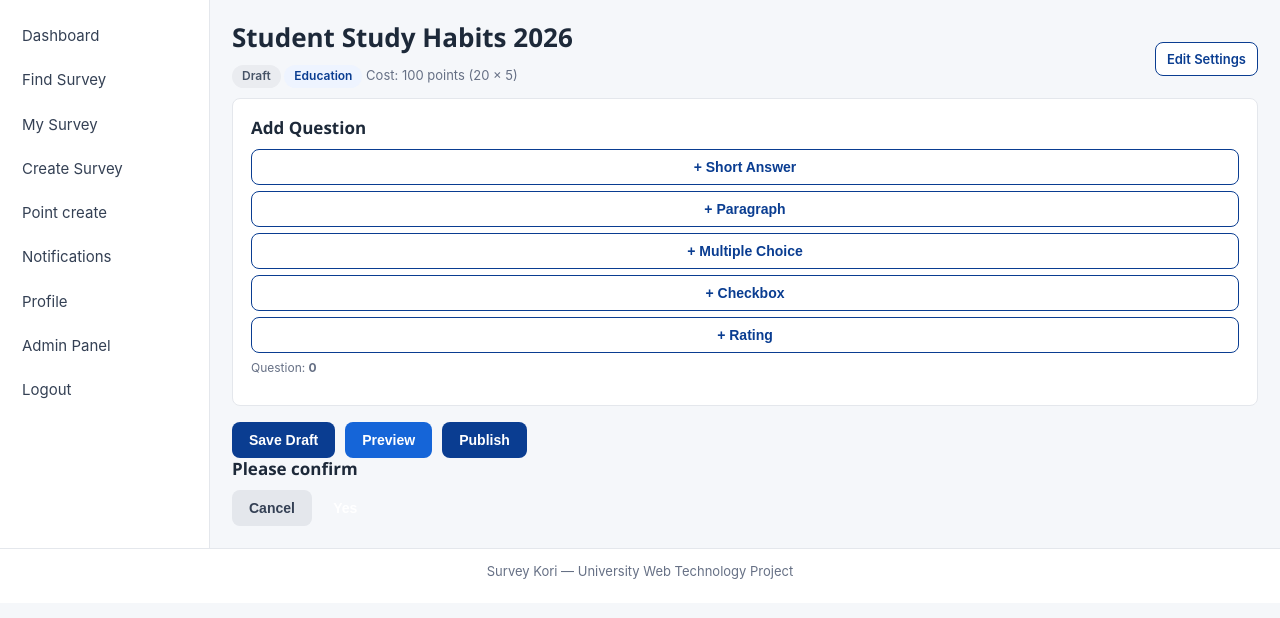
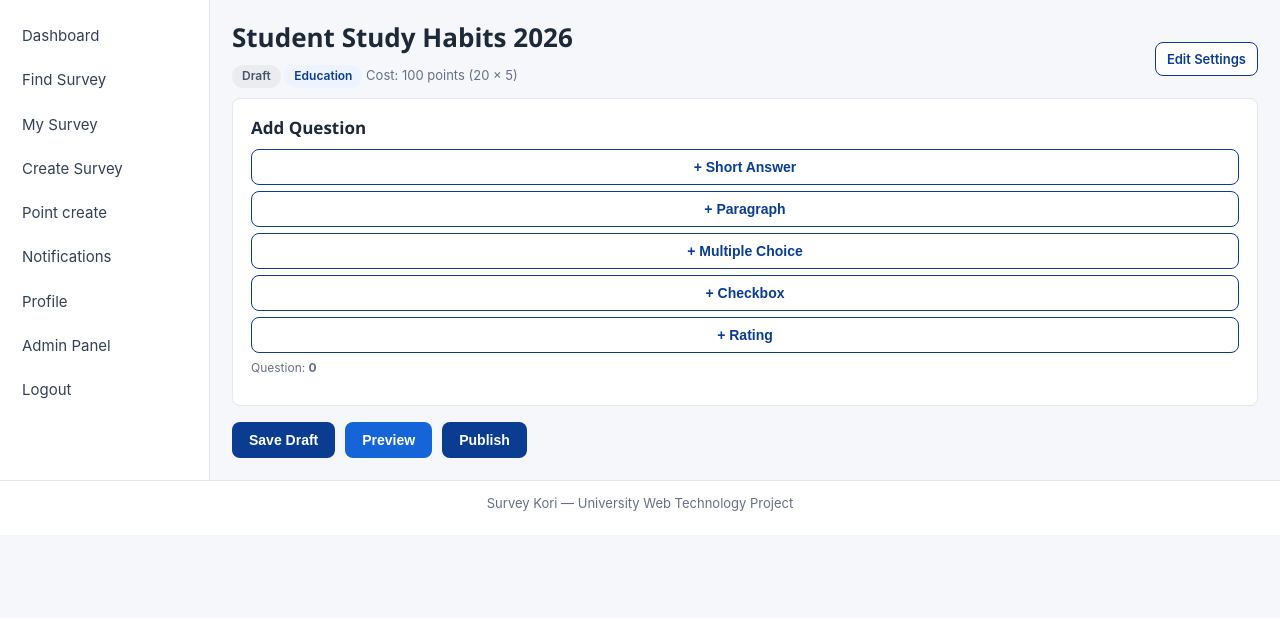
Before and after one commit to rehanthestar/surveykori, a PHP site: page /survey/builder.html in a window 1280 px wide. Shown: the part 56-674 px from the top of the page. Run offline with PHP 8.4, Linux system fonts and the light colour scheme.

Commit message:
added modal css part

```diff
--- a/surveykori-uxui/assets/css/components.css
+++ b/surveykori-uxui/assets/css/components.css
@@ -122,3 +122,15 @@
 .chart-label {display: flex; justify-content: space-between; font-size: 13px; margin-bottom: 3px;}
 .chart-bar {background: var(--border); border-radius: 4px; height: 16px; overflow: hidden;}
 .chart-bar>span {display: block; height: 100%; background: var(--primary);}
+
+.modal {
+    display: none; position: fixed; insert: 0;
+    background: rgba(29, 41, 57, 0.45); z-index: 50;
+    align-items: center; justify-content: center;
+}
+.modal.open {display: flex;}
+.modal-box {
+    background: #fff; border-radius: var(--radius); padding: 22px;
+    width: 100%; max-width: 420px;
+}
+.modal-actions {display: flex; gap: 10px; justify-content: flex-end; margin-top: 16px;}
```
